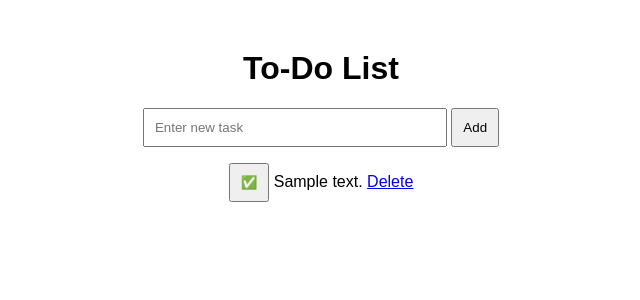
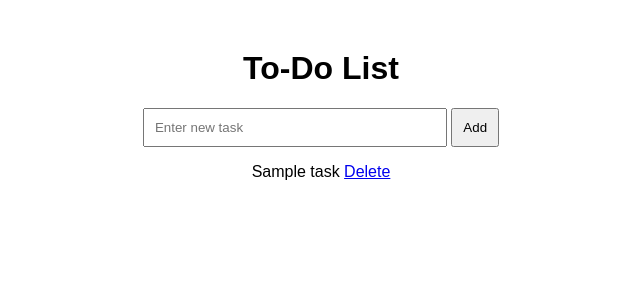
Before and after one commit to MiqdadProjects/todolist-app-flask, a Flask app: template templates/index.html in a window 1280 px wide. Shown: the top 300 px of the page, without its empty margins (319-959 px from the left). Run offline with Flask 3, Linux system fonts and the light colour scheme; the template is opened without the code that fills it: most values are stand-ins (such as "Sample title", 1, 10 or a date in 2020).

Commit message:
test some changes

```diff
--- a/app.py
+++ b/app.py
@@ -9,9 +9,9 @@ def index():
 
 @app.route('/add', methods=['POST'])
 def add():
-    task_text = request.form.get('task')
-    if task_text:
-        tasks.append({'text': task_text, 'done': False})
+    task = request.form.get('task')
+    if task:
+        tasks.append(task)
     return redirect(url_for('index'))
 
 @app.route('/delete/<int:task_id>')
--- a/templates/index.html
+++ b/templates/index.html
@@ -13,13 +13,7 @@
     </form>
     <ul>
         {% for task in tasks %}
-            <li>
-                <form method="get" action="/toggle/{{ loop.index0 }}" style="display:inline;">
-                    <button type="submit">{{ '✅' if task.done else '⬜' }}</button>
-                </form>
-                <span class="{{ 'done' if task.done else '' }}">{{ task.text }}</span>
-                <a href="/delete/{{ loop.index0 }}">Delete</a>
-            </li>
+            <li>{{ task }} <a href="/delete/{{ loop.index0 }}">Delete</a></li>
         {% endfor %}
     </ul>
 </body>
```
